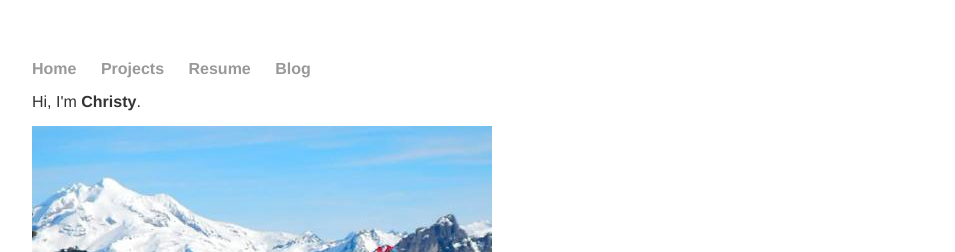
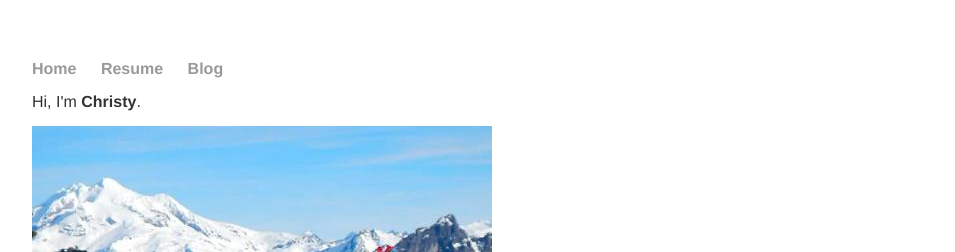
Before and after one commit to christyheaton/christyheaton.github.io, a Jekyll site: the page built from index.html, in a window 1280 px wide. Shown: the top 252 px of the page, without its empty margins (160-1115 px from the left). Built offline with Jekyll 4.4.1, drawn with Linux system fonts in a browser that asks for light colours.

Commit message:
removed projects from header

```diff
--- a/_layouts/default.html
+++ b/_layouts/default.html
@@ -9,7 +9,7 @@
 			<nav>
 	    		<ul>
 	        		<li><a href="/">Home</a></li>
-		        	<li><a href="/projects">Projects</a></li>
+		        	<!-- <li><a href="/projects">Projects</a></li>-->
 	        		<li><a href="/resume">Resume</a></li>
 	        		<li><a href="/blog">Blog</a></li>
 	    		</ul>
```
